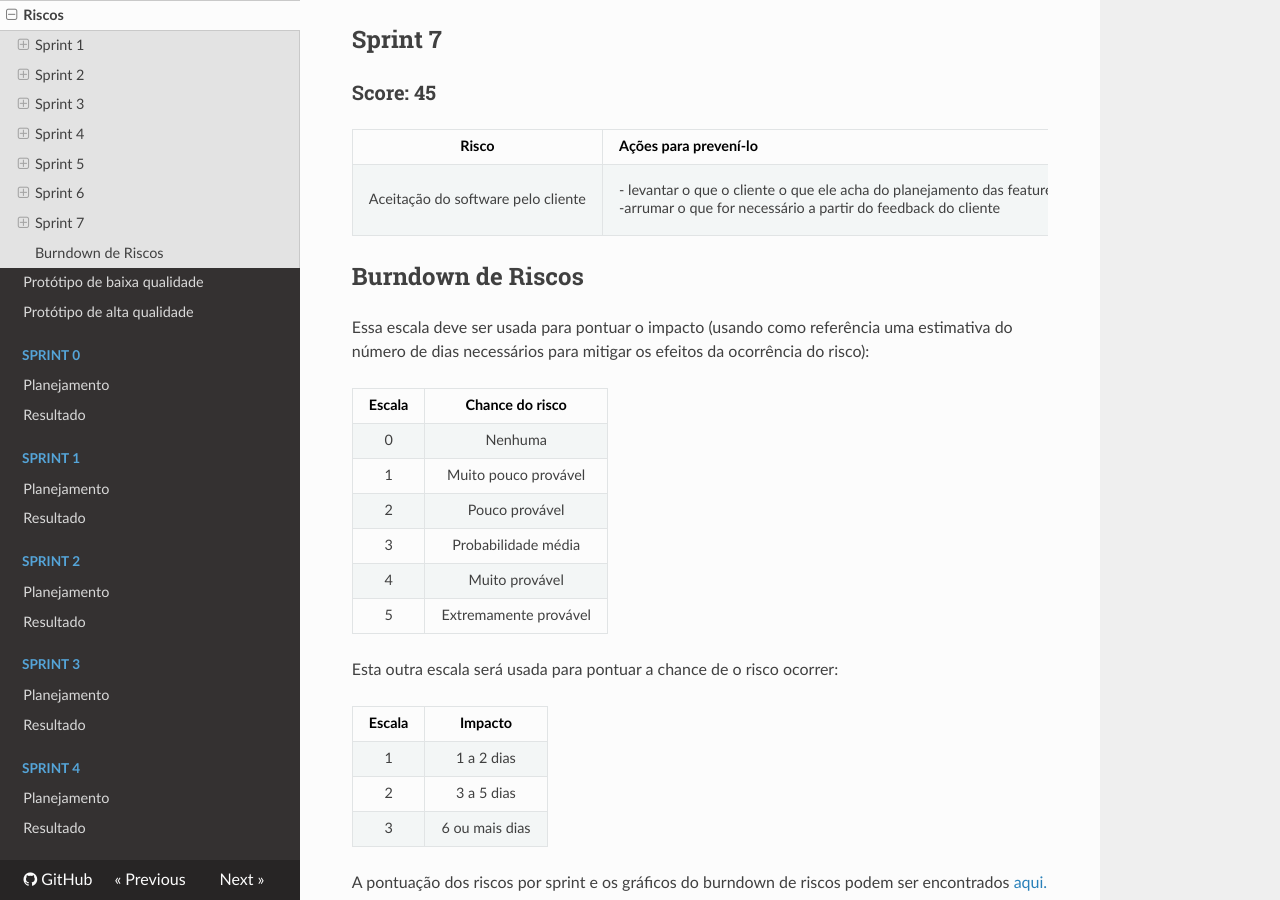
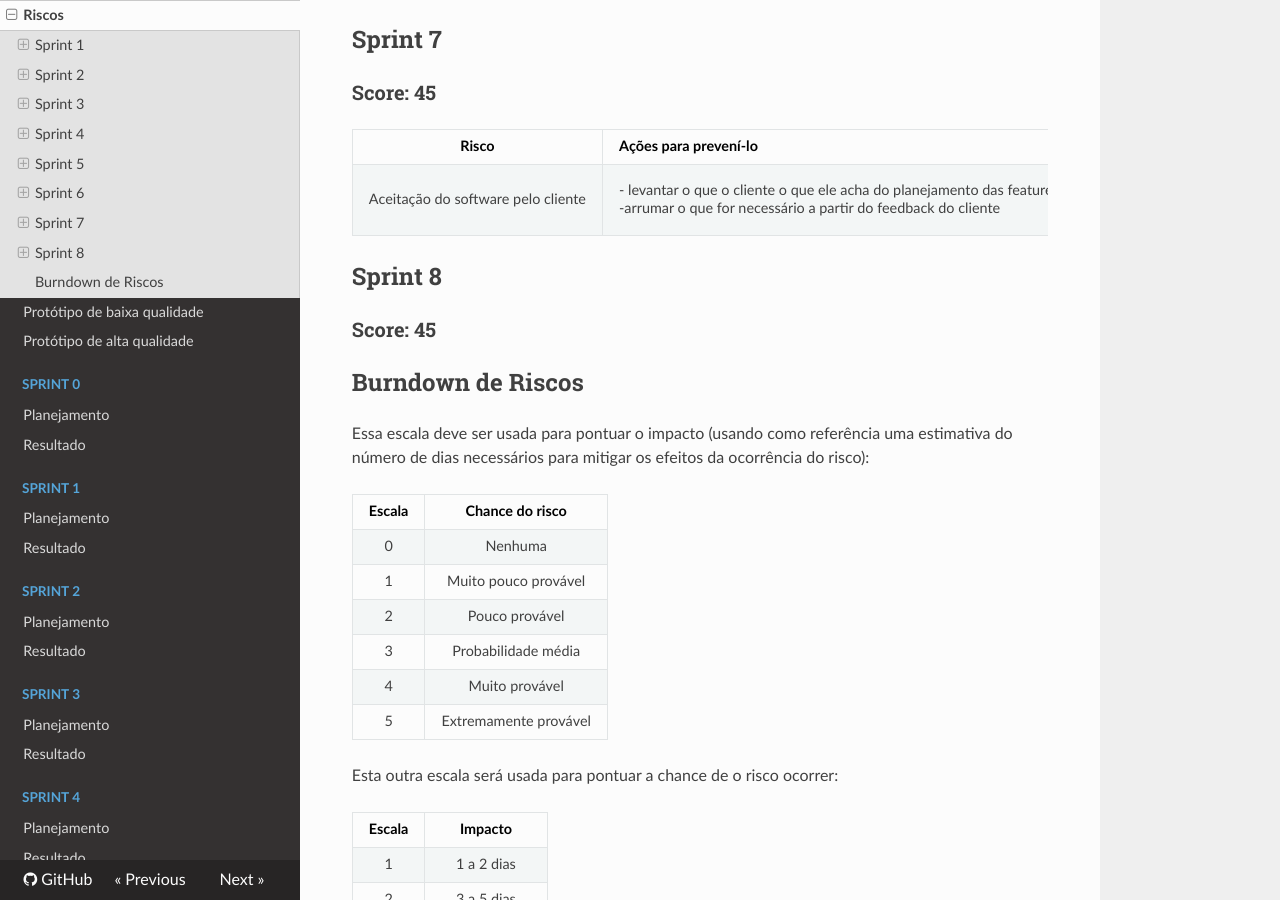
Before and after one commit to fga-eps-mds/2018.1-Dr-Down, an MkDocs documentation site: the page built from docs/eps/RISKS.md, in a window 1280 px wide and 900 px high, scrolled down 1895 px. Built offline with MkDocs 1.6.1, drawn with Linux system fonts in a browser that asks for light colours; nearby versions of some CDN libraries; old or Windows-style settings are respelled for this version of MkDocs.

Commit message:
Improving the risk's document
Add the risks score of Sprint 8

Co-authored-by: Mariana Mendes <mare.s.mendes@gmail.com>

```diff
--- a/docs/eps/RISKS.md
+++ b/docs/eps/RISKS.md
@@ -62,6 +62,10 @@
 |:--------------:|:-------------------|:-------------------|
 | Aceitação do software pelo cliente | - levantar o que o cliente o que ele acha do planejamento das features a serem implementadas, antes de elas serem incluídas em uma sprint;<br>-arrumar o que for necessário a partir do feedback do cliente | - levantar com o cliente o que está errado no que foi feito;<br>- elencar possíveis soluções para os problemas apontados e apresentá-las ao cliente, até que ele esteja de acordo;<br>- corrigir os erros nas sprints seguintes, o mais rápido possível
 
+## Sprint 8
+
+### Score: 45
+
 ## Burndown de Riscos
 
 Essa escala deve ser usada para pontuar o impacto (usando como referência uma estimativa do número de dias necessários para mitigar os efeitos da ocorrência do risco):
```
